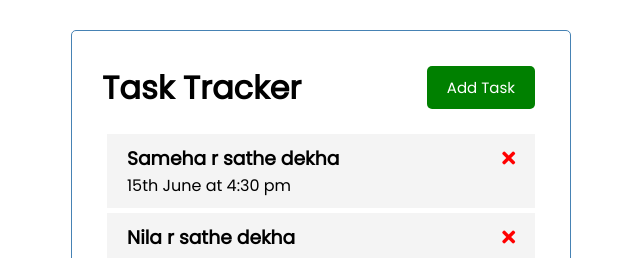
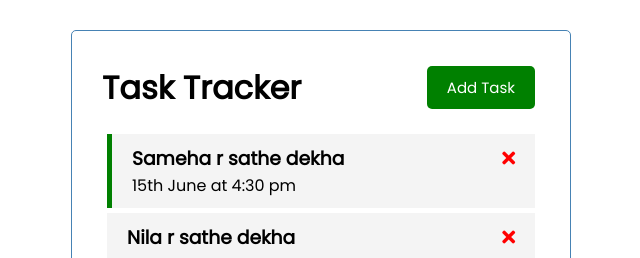
Before and after one commit to mhasan09/Task-with-Vue, a Vue app: page / in a window 1280 px wide. Shown: the top 258 px of the page, without its empty margins (319-959 px from the left). Built offline with nearby package versions, Linux system fonts and the light colour scheme.

Commit message:
onDelete

```diff
--- a/public/index.html
+++ b/public/index.html
@@ -9,9 +9,6 @@
     <title><%= htmlWebpackPlugin.options.title %></title>
   </head>
   <body>
-    <noscript>
-      <strong>We're sorry but <%= htmlWebpackPlugin.options.title %> doesn't work properly without JavaScript enabled. Please enable it to continue.</strong>
-    </noscript>
     <div id="app"></div>
     <!-- built files will be auto injected -->
   </body>
--- a/src/App.vue
+++ b/src/App.vue
@@ -1,7 +1,7 @@
 <template>
   <div class="container">
-    <Header title="Task Tracker"/>
-    <Tasks :tasks="tasks"/>
+    <Header title="Task Tracker" />
+    <Tasks @delete-task="deleteTask" :tasks="tasks" />
   </div>
 </template>
 
@@ -13,42 +13,48 @@
   name: "App",
   components: {
     Header,
-    Tasks
-
+    Tasks,
   },
   data() {
     return {
-      tasks: []
-    }
+      tasks: [],
+    };
+  },
+  methods: {
+    deleteTask(id) {
+      if (confirm("Are you sure?")) {
+        this.tasks = this.tasks.filter((task) => task.id !== id);
+      }
+    },
   },
   created() {
     this.tasks = [
       {
         id: 1,
-        text: 'Sameha r sathe dekha',
-        day: '15th June at 4:30 pm',
+        text: "Sameha r sathe dekha",
+        day: "15th June at 4:30 pm",
         reminder: true,
       },
       {
         id: 2,
-        text: 'Nila r sathe dekha',
-        day: '16th June at 4:30 pm',
-        reminder: true,
-      }
-    ]
-  }
+        text: "Nila r sathe dekha",
+        day: "16th June at 4:30 pm",
+        reminder: false,
+      },
+    ];
+  },
 };
 </script>
 
 <style>
-@import url('https://fonts.googleapis.com/css2?family=Poppins:wght@300;400&display=swap');
+@import url("https://fonts.googleapis.com/css2?family=Poppins:wght@300;400&display=swap");
 * {
   box-sizing: border-box;
   margin: 0;
   padding: 0;
 }
 body {
-  font-family: 'Poppins', sans-serif;
+  font-family: "Poppins", sans-serif;
 }
 .container {
   max-width: 500px;
@@ -82,6 +88,4 @@
   display: block;
   width: 100%;
 }
-
-
 </style>
--- a/src/components/Task.vue
+++ b/src/components/Task.vue
@@ -1,7 +1,7 @@
 <template>
-  <div class="task">
+  <div :class="[task.reminder ? 'reminder' : '' , 'task']">
     <h3>{{ task.text }}
-      <i class="fas fa-times"></i>
+      <i @click="$emit('delete-task',task.id)" class="fas fa-times"></i>
     </h3>
     <p>{{ task.day }}</p>
   </div>
@@ -13,6 +13,7 @@
   props: {
     task: Object,
   },
+
 };
 </script>
 
--- a/src/components/Tasks.vue
+++ b/src/components/Tasks.vue
@@ -1,8 +1,7 @@
 <template>
     <div :key="task.id" v-for="task in tasks">
-        <Task :task="task"/>
+        <Task @delete-task="$emit('delete-task',task.id)" :task="task"/>
     </div>
-
 </template>
 
 <script>
@@ -14,7 +13,8 @@
     },
     components: {
         Task,
-    }
+    },
+    emits: ['delete-task']
 
 }
 </script>
```
